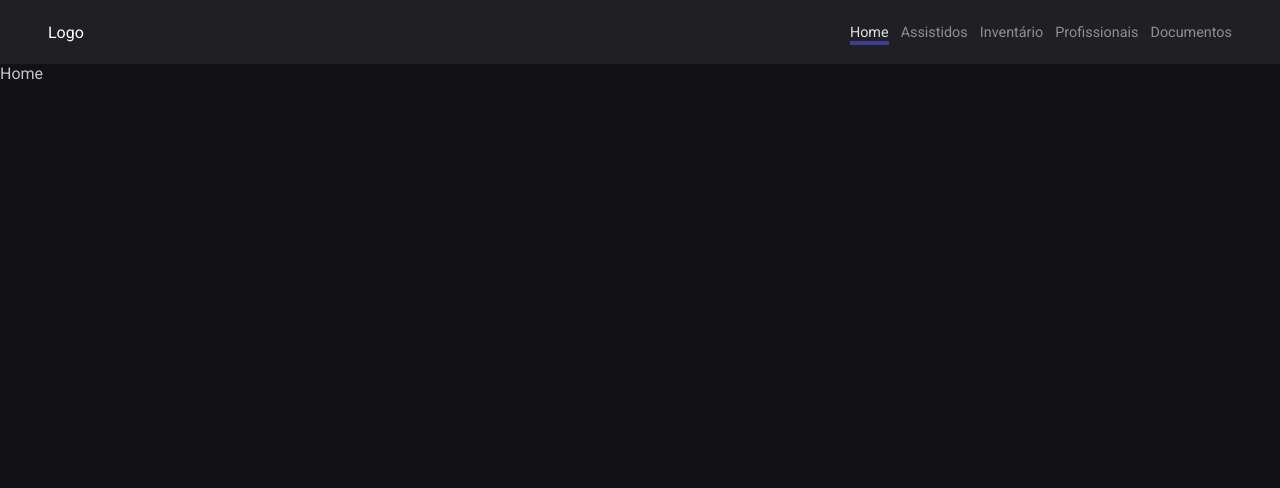
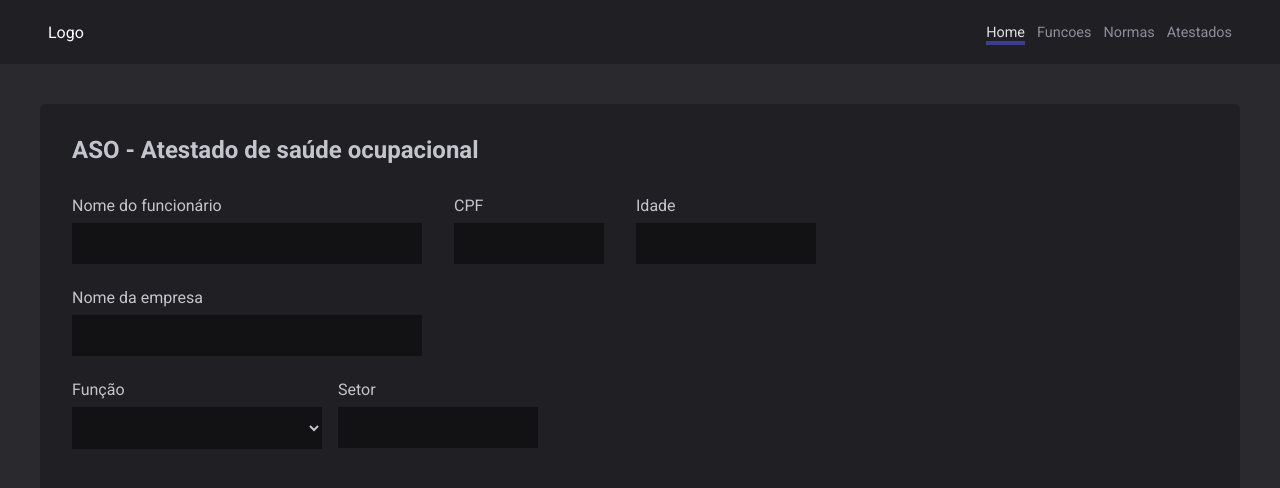
Before and after one commit to michel-cm/RPS, a React (Vite) app: page / in a window 1280 px wide. Shown: the top 488 px of the page. Built offline with nearby package versions, Linux system fonts and the light colour scheme.

Commit message:
base Home

```diff
--- a/src/components/Header/index.jsx
+++ b/src/components/Header/index.jsx
@@ -9,17 +9,14 @@ export function Header() {
         <NavLink to="/" title="início">
           Home
         </NavLink>
-        <NavLink to="assistidos" title="assistidos">
-          Assistidos
+        <NavLink to="funcoes" title="funções">
+          Funcoes
         </NavLink>
-        <NavLink to="inventario" title="inventário">
-          Inventário
+        <NavLink to="normas" title="normas">
+          Normas
         </NavLink>
-        <NavLink to="profissionais" title="profissionais">
-          Profissionais
-        </NavLink>
-        <NavLink to="documentos" title="documentos">
-          Documentos
+        <NavLink to="atestados" title="atestados">
+          Atestados
         </NavLink>
       </nav>
     </C.Container>
--- a/src/pages/Home/index.jsx
+++ b/src/pages/Home/index.jsx
@@ -1,10 +1,82 @@
-import * as C from './styles';
-
+import * as C from "./styles";
 
 export function Home() {
-    return (
-        <C.Container>
-            Home
-        </C.Container>
-    );
+  return (
+    <C.Container>
+      <C.AreaIdentificacao>
+        <h2>ASO - Atestado de saúde ocupacional</h2>
+        <C.AreaInputsDisplayFlex>
+          <C.InputColumn
+            style={{
+              width: "350px",
+            }}
+          >
+            <label>Nome do funcionário</label>
+            <C.Input type={"text"} />
+          </C.InputColumn>
+
+          <C.InputColumn
+            style={{
+              width: "150px",
+            }}
+          >
+            <label>CPF</label>
+            <C.Input type={"text"} required maxLength={11} />
+          </C.InputColumn>
+
+          <C.InputColumn
+            style={{
+              width: "180px",
+            }}
+          >
+            <label>Idade</label>
+            <C.Input type={"number"} />
+          </C.InputColumn>
+        </C.AreaInputsDisplayFlex>
+        <C.InputColumn
+          style={{
+            width: "350px",
+          }}
+        >
+          <label>Nome da empresa</label>
+          <C.Input type={"text"} required />
+        </C.InputColumn>
+
+        <C.AreaInputsDisplayFlex
+          style={{
+            gap: "1rem",
+          }}
+        >
+          <C.InputColumn
+            style={{
+              width: "250px",
+            }}
+          >
+            <label>Função</label>
+            <C.Select>
+              <option value="branco"></option>
+              <option value="solteiro">Tratorista</option>
+              <option value="casado">Mecanico</option>
+              <option value="viuvo">Panhador de café agrícola</option>
+            </C.Select>
+          </C.InputColumn>
+
+          <C.InputColumn
+            style={{
+              width: "200px",
+            }}
+          >
+            <label>Setor</label>
+            <C.Input type={"text"} />
+          </C.InputColumn>
+        </C.AreaInputsDisplayFlex>
+
+        <C.AreaInputsDisplayFlex
+          style={{
+            gap: "1rem",
+          }}
+        ></C.AreaInputsDisplayFlex>
+      </C.AreaIdentificacao>
+    </C.Container>
+  );
 }
--- a/src/pages/Home/styles.js
+++ b/src/pages/Home/styles.js
@@ -1,3 +1,49 @@
 import styled from "styled-components";
 
-export const Container = styled.div``;
+export const Container = styled.div`
+    padding: 2.5rem;
+
+ h2 {
+    margin-bottom: 2rem;
+ }
+`;
+
+export const AreaIdentificacao = styled.div`
+  border-radius: 5px;
+  background: ${(props) => props.theme["gray-800"]};
+  padding: 2rem;
+`;
+
+export const AreaInputsDisplayFlex = styled.div`
+  display: flex;
+  gap: 2rem;
+`;
+
+export const InputColumn = styled.div`
+  display: flex;
+  flex-direction: column;
+  gap: 0.5rem;
+  margin-bottom: 1.5rem;
+`;
+
+export const Input = styled.input`
+  background: ${(props) => props.theme["gray-900"]};
+  border: none;
+  padding: 0.75rem 1rem;
+  color: ${(props) => props.theme["gray-300"]};
+  font-size: 0.9rem;
+
+  &[type="date"] {
+    ::-webkit-calendar-picker-indicator {
+      filter: invert(1);
+    }
+  }
+`;
+
+export const Select = styled.select`
+  background: ${(props) => props.theme["gray-900"]};
+  border: none;
+  padding: 0.75rem 1rem;
+  color: ${(props) => props.theme["gray-300"]};
+  font-size: 0.9rem;
+`;
--- a/src/styles/global.js
+++ b/src/styles/global.js
@@ -18,7 +18,7 @@ export const GlobalStyle = createGlobalStyle`
     }
 
     body {
-        background: ${(props) => props.theme["gray-900"]};
+        background: ${(props) => props.theme["gray-700"]};
         color: ${(props) => props.theme["gray-300"]};
     }
 
```
